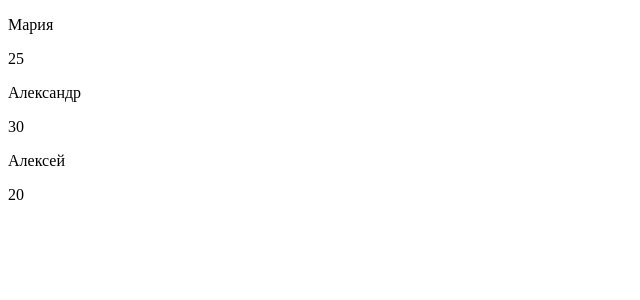
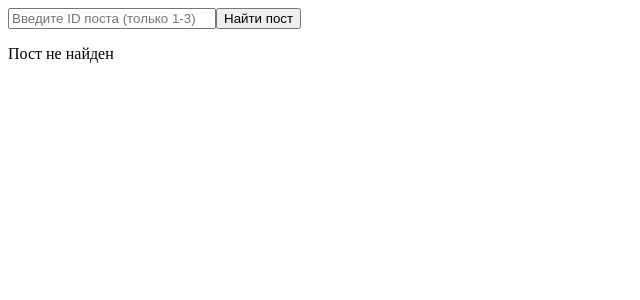
Before and after one commit to GreenXred/Education-lessons, a React (Vite) app in the folder REACT-lessons/: page / in a window 1280 px wide. Shown: the top 300 px of the page, without its empty margins (0-640 px from the left). Built offline with nearby package versions, Linux system fonts and the light colour scheme.

Commit message:
Task 6 completed

```diff
--- /dev/null
+++ b/REACT-lessons/src/lesson-6/lesson-6.jsx
@@ -0,0 +1,81 @@
+//1. Реализовать кнопку для уменьшения счетчика (Counter из урока). Сделать так, чтобы нельзя было уменьшить в минус. Т.е. 0 и все, ниже нельзя.
+// Если количество равное 0 необходимо показать красный текст с надписью "Пожалуйста, измените количество, оно не может быть равно 0;
+
+import { useState } from "react";
+
+function Counter() {
+    const [count, setCount] = useState(5);
+
+    function decrease() {
+        setCount((prevState) => (prevState > 0 ? prevState - 1 : 0));
+    }
+
+    return (
+        <div>
+            <button onClick={decrease} style={{ color: count === 0 ? "red" : "black" }}>
+                {count === 0
+                    ? "Пожалуйста, измените количество, оно не может быть равно 0"
+                    : `Count: ${count}`}
+            </button>
+        </div>
+    );
+}
+
+//export default Counter;
+
+//2. По аналогии со вторым примером сделать кнопку получения конкретного поста. На странице должно быть поле ввода ID поста.
+// При клике на кнопку, нужно взять этот ID из поля, получить по нему данные и показать их на странице.
+
+const arrayPost = [
+    {
+        id: 1,
+        title: "Post 1",
+        body: "Lorem ipsum dolor sit amet, consectetur adipiscing elit, sed do eiusmod tempor incididunt ut labore et dolore magna aliqua.",
+        userId: 1
+    },
+    {
+        id: 2,
+        title: "Post 2",
+        body: "Lorem ipsum dolor sit amet, consectetur adipiscing elit, sed do eiusmod tempor incididunt ut labore et dolore magna aliqua.",
+        userId: 2
+    },
+    {
+        id: 3,
+        title: "Post 3",
+        body: "Lorem ipsum dolor sit amet, consectetur adipiscing elit, sed do eiusmod tempor incididunt ut labore et dolore magna aliqua.",
+        userId: 3
+    }
+];
+
+function getPost() {
+    const [post, setPost] = useState(null);
+    const [postId, setPostId] = useState("");
+
+    const changePost = () => {
+        const found = arrayPost.find((item) => item.id === Number(postId));
+        setPost(found || null);
+    };
+    return (
+        <div>
+            <input style={{width: "200px"}}
+                type="number"
+                value={postId}
+                placeholder="Введите ID поста (только 1-3)"
+                onChange={(event) => setPostId(event.target.value)}
+            />
+            <button onClick={changePost}>Найти пост</button>
+
+            {post ? (
+                <div>
+                    <h2>{post.title}</h2>
+                    <p>{post.body}</p>
+                    <p>Пользователь: {post.userId}</p>
+                </div>
+            ) : (
+                <p>Пост не найден</p>
+            )}
+        </div>
+    );
+}
+
+export default getPost;
--- a/REACT-lessons/src/main.jsx
+++ b/REACT-lessons/src/main.jsx
@@ -1,7 +1,7 @@
 import { StrictMode } from 'react'
 import { createRoot } from 'react-dom/client'
 import './index.css'
-import App from './lesson-5/lesson-5.jsx'
+import App from './lesson-6/lesson-6.jsx'
 
 createRoot(document.getElementById('root')).render(
   <StrictMode>
```
